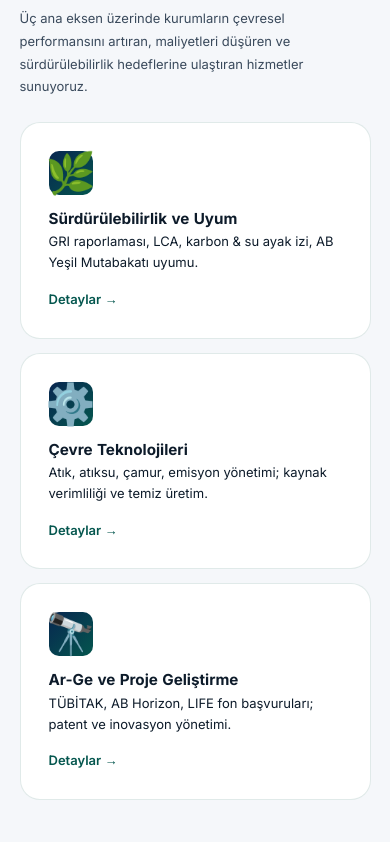
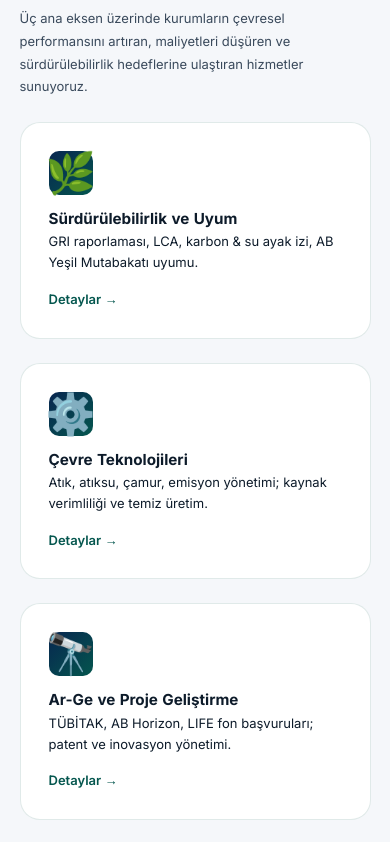
Before and after one commit to nekscevre-hub/ness, a website: page index.html in a window 390 px wide. Shown: the part 962-1804 px from the top of the page. Drawn offline with Linux system fonts and the light colour scheme.

Commit message:
Add files via upload

```diff
--- a/neks-styles-optimized.css
+++ b/neks-styles-optimized.css
@@ -206,5 +206,21 @@ button:disabled{opacity:.6;cursor:not-allowed}
   video{max-width:100%;height:auto}
   /* Better spacing for mobile */
   h1,h2,h3,h4,h5,h6{word-spacing:0.05em;letter-spacing:inherit}
+
+  /* CRITICAL FIX: Override inline grid styles that cause overlapping on mobile */
+  div[style*="grid-template-columns:1fr 1fr"],
+  div[style*="grid-template-columns:1fr 1.3fr"],
+  div[style*="grid-template-columns:2fr 1fr"],
+  div[style*="grid-template-columns:repeat(4"],
+  div[style*="grid-template-columns:repeat(5"],
+  div[style*="grid-template-columns:repeat(3"]{
+    grid-template-columns: 1fr !important;
+    gap: 24px !important;
+  }
+
+  /* Form fields - reduce gap on mobile */
+  div[style*="grid-template-columns:1fr 1fr;gap:16px"]{
+    grid-template-columns: 1fr !important;
+    gap: 12px !important;
+  }
 }
-}
```
